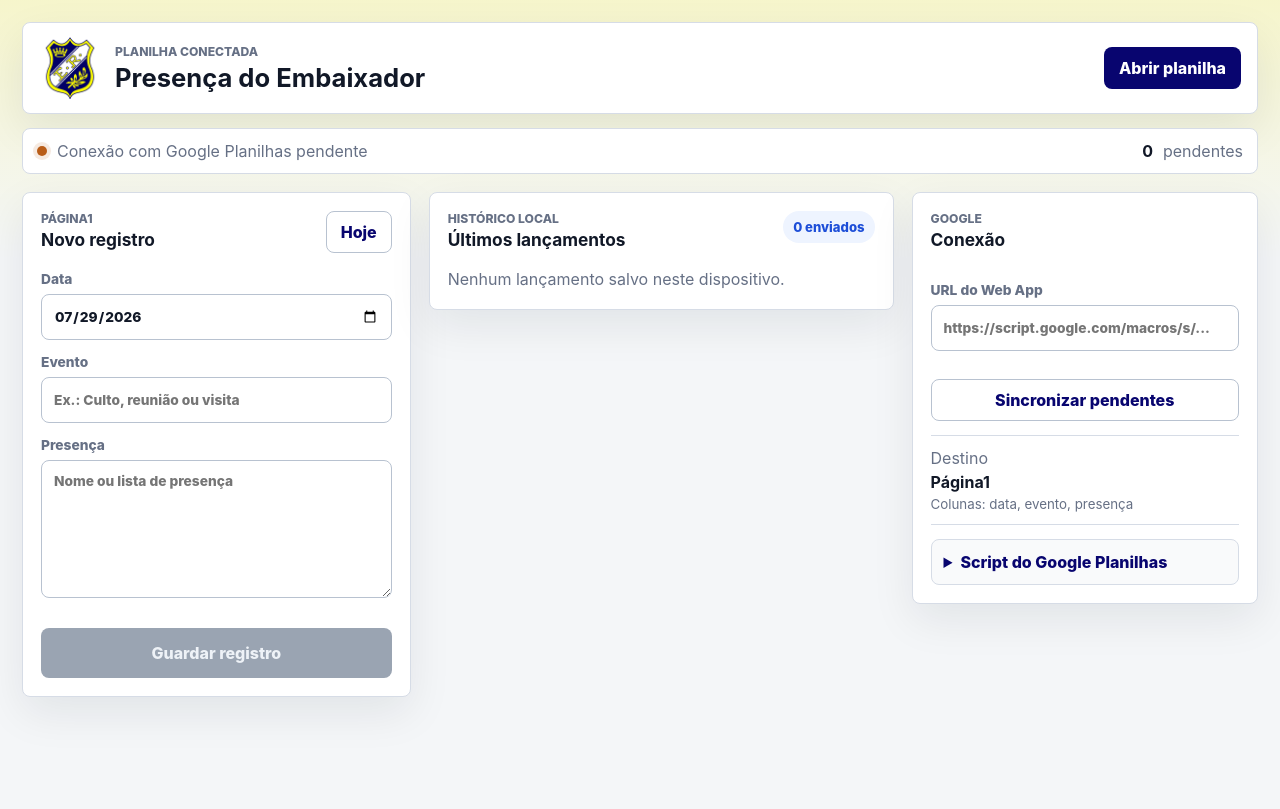
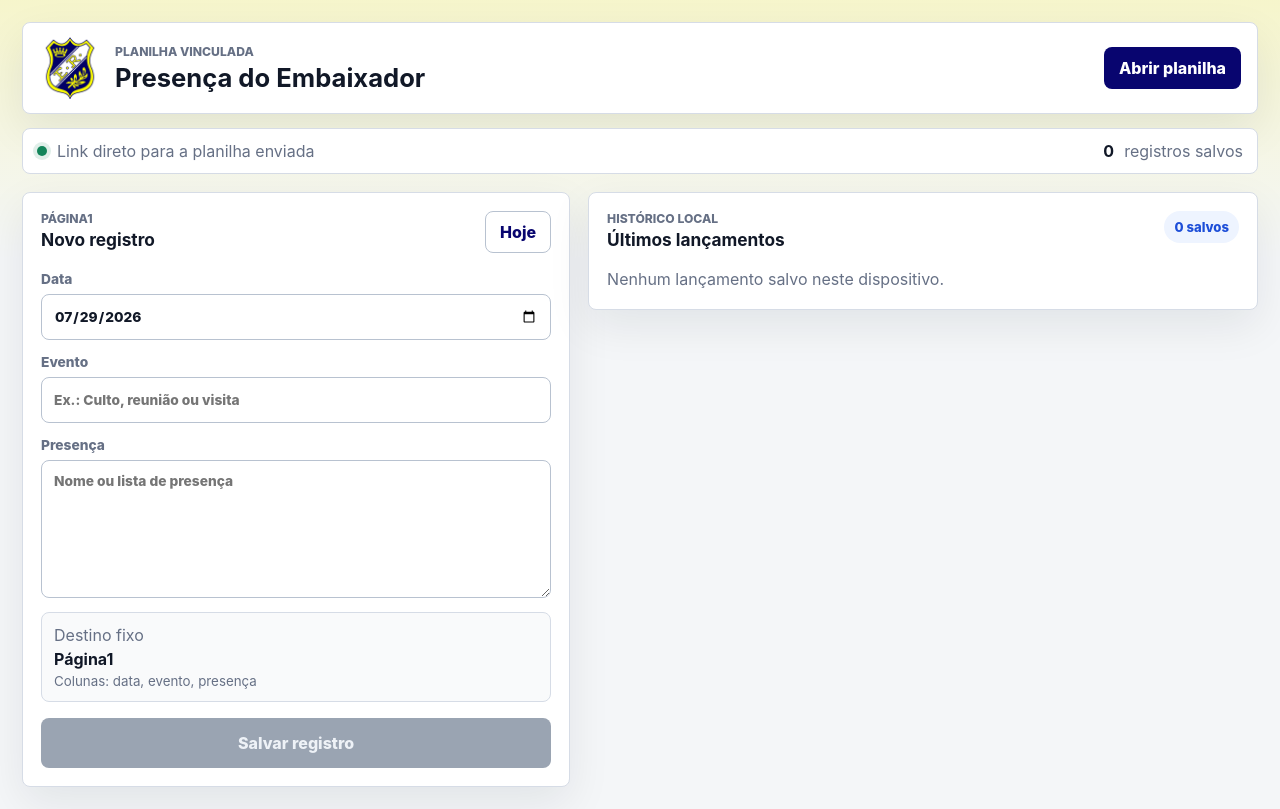
Before and after one commit to GBpontes22/Presen-a-, a Next.js app: page / in a window 1280 px wide. Built offline with nearby package versions, Linux system fonts and the light colour scheme.

Commit message:
Simplify sheet-linked attendance form

```diff
--- a/app/globals.css
+++ b/app/globals.css
@@ -202,7 +202,7 @@ h2 {
 
 .workspace {
   display: grid;
-  grid-template-columns: minmax(300px, 0.92fr) minmax(360px, 1.1fr) minmax(300px, 0.82fr);
+  grid-template-columns: minmax(300px, 0.9fr) minmax(360px, 1.1fr);
   gap: 18px;
   align-items: start;
 }
@@ -234,8 +234,7 @@ h2 {
 }
 
 .field input,
-.field textarea,
-.scriptBox textarea {
+.field textarea {
   width: 100%;
   border: 1px solid var(--line-strong);
   border-radius: 8px;
@@ -256,19 +255,8 @@ h2 {
   resize: vertical;
 }
 
-.scriptBox textarea {
-  margin: 12px 0 10px;
-  min-height: 230px;
-  padding: 10px;
-  font-family: "Cascadia Code", Consolas, monospace;
-  font-size: 0.78rem;
-  line-height: 1.45;
-  resize: vertical;
-}
-
 .field input:focus,
-.field textarea:focus,
-.scriptBox textarea:focus {
+.field textarea:focus {
   border-color: var(--blue);
   box-shadow: 0 0 0 4px rgba(29, 78, 216, 0.12);
 }
@@ -304,12 +292,6 @@ h2 {
   border-color: rgba(180, 35, 24, 0.35);
   background: rgba(180, 35, 24, 0.08);
   color: var(--red);
-}
-
-.message.queued {
-  border-color: rgba(185, 93, 24, 0.35);
-  background: rgba(185, 93, 24, 0.08);
-  color: var(--orange);
 }
 
 .recordList {
@@ -360,14 +342,9 @@ h2 {
   font-weight: 800;
 }
 
-.recordDate span.sent {
+.recordDate span.saved {
   background: rgba(19, 133, 90, 0.09);
   color: var(--green);
-}
-
-.recordDate span.pending {
-  background: rgba(185, 93, 24, 0.1);
-  color: var(--orange);
 }
 
 .countBadge {
@@ -390,52 +367,44 @@ h2 {
   line-height: 1.45;
 }
 
-.sidePanel {
-  display: grid;
-  gap: 14px;
-}
-
 .fullWidth {
   width: 100%;
 }
 
-.sheetInfo {
+.sheetSummary,
+.latestRecord {
   display: grid;
   gap: 4px;
-  padding: 12px 0;
-  border-top: 1px solid var(--line);
-  border-bottom: 1px solid var(--line);
+  padding: 12px;
+  border: 1px solid var(--line);
+  border-radius: 8px;
+  background: var(--surface-soft);
 }
 
-.sheetInfo span,
-.sheetInfo small {
+.sheetSummary {
+  margin-top: 4px;
+}
+
+.latestRecord {
+  margin-bottom: 12px;
+}
+
+.sheetSummary span,
+.sheetSummary small,
+.latestRecord span,
+.latestRecord small {
   color: var(--muted);
 }
 
-.sheetInfo strong {
+.sheetSummary strong,
+.latestRecord strong {
   color: var(--text);
-}
-
-.scriptBox {
-  border: 1px solid var(--line);
-  border-radius: 8px;
-  background: var(--surface-soft);
-  padding: 12px;
-}
-
-.scriptBox summary {
-  cursor: pointer;
-  color: var(--navy);
-  font-weight: 800;
+  overflow-wrap: anywhere;
 }
 
 @media (max-width: 1120px) {
   .workspace {
     grid-template-columns: minmax(0, 1fr) minmax(0, 1fr);
-  }
-
-  .sidePanel {
-    grid-column: 1 / -1;
   }
 }
 
--- a/app/page.tsx
+++ b/app/page.tsx
@@ -1,6 +1,6 @@
 "use client";
 
-import { FormEvent, useCallback, useEffect, useMemo, useState } from "react";
+import { FormEvent, useEffect, useMemo, useState } from "react";
 
 const SPREADSHEET_ID = "1Vufd1iCOEj450pKEfGg7Kz1OiXyx_7ybfj1mubdvFmQ";
 const SHEET_NAME = "Página1";
@@ -8,100 +8,15 @@ const SHEET_URL =
   "https://docs.google.com/spreadsheets/d/1Vufd1iCOEj450pKEfGg7Kz1OiXyx_7ybfj1mubdvFmQ/edit";
 const BASE_PATH = process.env.NEXT_PUBLIC_BASE_PATH ?? "";
 
-const STORAGE_KEYS = {
-  endpoint: "embaixador.endpoint",
-  records: "embaixador.records",
-};
+const STORAGE_KEY = "embaixador.records";
 
-const APPS_SCRIPT_CODE = String.raw`const SPREADSHEET_ID = "1Vufd1iCOEj450pKEfGg7Kz1OiXyx_7ybfj1mubdvFmQ";
-const SHEET_NAME = "Página1";
-const HEADERS = ["data", "evento", "presença"];
-
-function doGet() {
-  return jsonResponse({ ok: true, app: "Presença do Embaixador" });
-}
-
-function doPost(e) {
-  try {
-    const payload = JSON.parse(e.postData.contents || "{}");
-    const sourceEntries = Array.isArray(payload.entries) ? payload.entries : [payload];
-    const rows = sourceEntries.map(normalizeEntry);
-
-    if (rows.length === 0) {
-      throw new Error("Nenhum registro recebido.");
-    }
-
-    const spreadsheet = SpreadsheetApp.openById(SPREADSHEET_ID);
-    const sheet = spreadsheet.getSheetByName(SHEET_NAME) || spreadsheet.insertSheet(SHEET_NAME);
-    ensureHeaders(sheet);
-
-    const startRow = Math.max(sheet.getLastRow() + 1, 2);
-    sheet.getRange(startRow, 1, rows.length, HEADERS.length).setValues(rows);
-    sheet.getRange(startRow, 1, rows.length, 1).setNumberFormat("dd/mm/yyyy");
-
-    return jsonResponse({
-      ok: true,
-      savedRows: rows.length,
-      spreadsheetUrl: spreadsheet.getUrl(),
-    });
-  } catch (error) {
-    return jsonResponse({
-      ok: false,
-      error: String(error && error.message ? error.message : error),
-    });
-  }
-}
-
-function normalizeEntry(entry) {
-  const data = String(entry.data || entry.date || "").trim();
-  const evento = String(entry.evento || entry.event || "").trim();
-  const presenca = String(entry.presenca || entry.presença || entry.presence || "").trim();
-
-  if (!data) throw new Error("Data ausente.");
-  if (!evento) throw new Error("Evento ausente.");
-  if (!presenca) throw new Error("Presença ausente.");
-
-  const dateValue = new Date(data + "T00:00:00");
-  if (isNaN(dateValue.getTime())) {
-    throw new Error("Data inválida.");
-  }
-
-  return [dateValue, evento, presenca];
-}
-
-function ensureHeaders(sheet) {
-  const currentHeaders = sheet
-    .getRange(1, 1, 1, HEADERS.length)
-    .getValues()[0]
-    .map(function (value) {
-      return String(value).trim().toLowerCase();
-    });
-
-  const hasExpectedHeaders = HEADERS.every(function (header, index) {
-    return currentHeaders[index] === header;
-  });
-
-  if (!hasExpectedHeaders) {
-    sheet.getRange(1, 1, 1, HEADERS.length).setValues([HEADERS]);
-    sheet.setFrozenRows(1);
-  }
-}
-
-function jsonResponse(data) {
-  return ContentService
-    .createTextOutput(JSON.stringify(data))
-    .setMimeType(ContentService.MimeType.JSON);
-}`;
-
-type RecordStatus = "pending" | "sent";
-type SaveState = "idle" | "saving" | "success" | "queued" | "error";
+type SaveState = "idle" | "success" | "error";
 
 type AttendanceRecord = {
   id: string;
   data: string;
   evento: string;
   presenca: string;
-  status: RecordStatus;
   submittedAt: string;
 };
 
@@ -137,47 +52,20 @@ function withBasePath(path: string) {
   return `${BASE_PATH}${path}`;
 }
 
-async function postRecords(endpoint: string, records: AttendanceRecord[]) {
-  await fetch(endpoint, {
-    method: "POST",
-    mode: "no-cors",
-    headers: { "Content-Type": "text/plain;charset=utf-8" },
-    body: JSON.stringify({
-      spreadsheetId: SPREADSHEET_ID,
-      sheetName: SHEET_NAME,
-      entries: records.map(({ data, evento, presenca, submittedAt }) => ({
-        data,
-        evento,
-        presenca,
-        submittedAt,
-      })),
-    }),
-  });
-}
-
 export default function Home() {
   const [recordDate, setRecordDate] = useState(todayISO);
   const [eventName, setEventName] = useState("");
   const [presence, setPresence] = useState("");
-  const [endpoint, setEndpoint] = useState("");
   const [records, setRecords] = useState<AttendanceRecord[]>([]);
   const [saveState, setSaveState] = useState<SaveState>("idle");
   const [message, setMessage] = useState("");
   const [hydrated, setHydrated] = useState(false);
-  const [isOnline, setIsOnline] = useState(true);
-  const [isSyncing, setIsSyncing] = useState(false);
-  const [scriptCopied, setScriptCopied] = useState(false);
   const [installPrompt, setInstallPrompt] = useState<BeforeInstallPromptEvent | null>(null);
   const [isInstalled, setIsInstalled] = useState(false);
 
   useEffect(() => {
     try {
-      const storedEndpoint = localStorage.getItem(STORAGE_KEYS.endpoint);
-      const storedRecords = localStorage.getItem(STORAGE_KEYS.records);
-
-      if (storedEndpoint) {
-        setEndpoint(storedEndpoint);
-      }
+      const storedRecords = localStorage.getItem(STORAGE_KEY);
 
       if (storedRecords) {
         setRecords(JSON.parse(storedRecords));
@@ -191,28 +79,8 @@ export default function Home() {
 
   useEffect(() => {
     if (!hydrated) return;
-    localStorage.setItem(STORAGE_KEYS.endpoint, endpoint);
-  }, [endpoint, hydrated]);
-
-  useEffect(() => {
-    if (!hydrated) return;
-    localStorage.setItem(STORAGE_KEYS.records, JSON.stringify(records.slice(0, 80)));
+    localStorage.setItem(STORAGE_KEY, JSON.stringify(records.slice(0, 80)));
   }, [records, hydrated]);
-
-  useEffect(() => {
-    if (typeof navigator === "undefined") return;
-
-    const updateOnlineState = () => setIsOnline(navigator.onLine);
-    updateOnlineState();
-
-    window.addEventListener("online", updateOnlineState);
-    window.addEventListener("offline", updateOnlineState);
-
-    return () => {
-      window.removeEventListener("online", updateOnlineState);
-      window.removeEventListener("offline", updateOnlineState);
-    };
-  }, []);
 
   useEffect(() => {
     if (!("serviceWorker" in navigator)) return;
@@ -247,56 +115,12 @@ export default function Home() {
     };
   }, []);
 
-  const pendingRecords = useMemo(
-    () => records.filter((record) => record.status === "pending"),
-    [records],
-  );
-
-  const sentRecords = useMemo(
-    () => records.filter((record) => record.status === "sent"),
-    [records],
-  );
+  const lastRecord = useMemo(() => records[0], [records]);
 
   const canSubmit =
     recordDate.length > 0 &&
     eventName.trim().length > 0 &&
-    presence.trim().length > 0 &&
-    saveState !== "saving";
-
-  const syncPending = useCallback(async () => {
-    const targetEndpoint = endpoint.trim();
-    if (!targetEndpoint || !isOnline || pendingRecords.length === 0 || isSyncing) return;
-
-    const pendingIds = new Set(pendingRecords.map((record) => record.id));
-
-    try {
-      setIsSyncing(true);
-      await postRecords(targetEndpoint, pendingRecords);
-      setRecords((current) =>
-        current
-          .map((record) =>
-            pendingIds.has(record.id) ? { ...record, status: "sent" as const } : record,
-          )
-          .slice(0, 80),
-      );
-      setSaveState("success");
-      setMessage(
-        pendingRecords.length === 1
-          ? "1 registro pendente foi enviado para a planilha."
-          : `${pendingRecords.length} registros pendentes foram enviados para a planilha.`,
-      );
-    } catch {
-      setSaveState("error");
-      setMessage("Não foi possível sincronizar agora. Os registros continuam salvos aqui.");
-    } finally {
-      setIsSyncing(false);
-    }
-  }, [endpoint, isOnline, isSyncing, pendingRecords]);
-
-  useEffect(() => {
-    if (!hydrated || pendingRecords.length === 0 || !endpoint.trim() || !isOnline) return;
-    void syncPending();
-  }, [endpoint, hydrated, isOnline, pendingRecords.length, syncPending]);
+    presence.trim().length > 0;
 
   async function installApp() {
     if (!installPrompt) return;
@@ -307,17 +131,7 @@ export default function Home() {
     setIsInstalled(choice.outcome === "accepted");
   }
 
-  async function copyScript() {
-    try {
-      await navigator.clipboard.writeText(APPS_SCRIPT_CODE);
-      setScriptCopied(true);
-      window.setTimeout(() => setScriptCopied(false), 1800);
-    } catch {
-      setScriptCopied(false);
-    }
-  }
-
-  async function saveRecord(event: FormEvent) {
+  function saveRecord(event: FormEvent) {
     event.preventDefault();
     setMessage("");
 
@@ -347,38 +161,14 @@ export default function Home() {
       data: recordDate,
       evento: cleanEvent,
       presenca: cleanPresence,
-      status: "pending",
       submittedAt: new Date().toISOString(),
     };
 
-    const targetEndpoint = endpoint.trim();
-
-    if (!targetEndpoint || !isOnline) {
-      setRecords((current) => [nextRecord, ...current].slice(0, 80));
-      setSaveState("queued");
-      setMessage(
-        targetEndpoint
-          ? "Registro salvo no aparelho. Ele será enviado quando a conexão voltar."
-          : "Registro salvo no aparelho. Cole a URL do Web App para enviar à planilha.",
-      );
-      setEventName("");
-      setPresence("");
-      return;
-    }
-
-    try {
-      setSaveState("saving");
-      await postRecords(targetEndpoint, [nextRecord]);
-      setRecords((current) => [{ ...nextRecord, status: "sent" as const }, ...current].slice(0, 80));
-      setSaveState("success");
-      setMessage("Registro enviado para a planilha.");
-      setEventName("");
-      setPresence("");
-    } catch {
-      setRecords((current) => [nextRecord, ...current].slice(0, 80));
-      setSaveState("queued");
-      setMessage("Registro salvo no aparelho. Tente sincronizar novamente em instantes.");
-    }
+    setRecords((current) => [nextRecord, ...current].slice(0, 80));
+    setSaveState("success");
+    setMessage("Registro salvo. A planilha vinculada está no botão Abrir planilha.");
+    setEventName("");
+    setPresence("");
   }
 
   return (
@@ -387,7 +177,7 @@ export default function Home() {
         <div className="brand">
           <img src={withBasePath("/logo-er.png")} alt="Logo ER" className="brandLogo" />
           <div>
-            <p className="eyebrow">Planilha conectada</p>
+            <p className="eyebrow">Planilha vinculada</p>
             <h1>Presença do Embaixador</h1>
           </div>
         </div>
@@ -405,23 +195,17 @@ export default function Home() {
       </header>
 
       <section className="statusStrip" aria-live="polite">
-        <span className={endpoint && isOnline ? "dot connected" : "dot"} />
-        <span>
-          {!isOnline
-            ? "Sem internet"
-            : endpoint
-              ? "Pronto para enviar ao Google Planilhas"
-              : "Conexão com Google Planilhas pendente"}
-        </span>
-        <strong>{pendingRecords.length}</strong>
-        <span>pendentes</span>
+        <span className="dot connected" />
+        <span>Link direto para a planilha enviada</span>
+        <strong>{records.length}</strong>
+        <span>registros salvos</span>
       </section>
 
       <div className="workspace">
         <form className="panel formPanel" onSubmit={saveRecord}>
           <div className="panelHeader">
             <div>
-              <p className="eyebrow">Página1</p>
+              <p className="eyebrow">{SHEET_NAME}</p>
               <h2>Novo registro</h2>
             </div>
             <button type="button" className="quietButton" onClick={() => setRecordDate(todayISO())}>
@@ -457,14 +241,16 @@ export default function Home() {
             />
           </label>
 
+          <div className="sheetSummary">
+            <span>Destino fixo</span>
+            <strong>{SHEET_NAME}</strong>
+            <small>Colunas: data, evento, presença</small>
+          </div>
+
           {message ? <p className={`message ${saveState}`}>{message}</p> : null}
 
           <button className="primaryButton" type="submit" disabled={!canSubmit}>
-            {saveState === "saving"
-              ? "Enviando..."
-              : endpoint.trim() && isOnline
-                ? "Enviar para planilha"
-                : "Guardar registro"}
+            Salvar registro
           </button>
         </form>
 
@@ -474,8 +260,16 @@ export default function Home() {
               <p className="eyebrow">Histórico local</p>
               <h2>Últimos lançamentos</h2>
             </div>
-            <span className="countBadge">{sentRecords.length} enviados</span>
+            <span className="countBadge">{records.length} salvos</span>
           </div>
+
+          {lastRecord ? (
+            <div className="latestRecord">
+              <span>Último registro</span>
+              <strong>{lastRecord.evento}</strong>
+              <small>{formatDate(lastRecord.data)}</small>
+            </div>
+          ) : null}
 
           <div className="recordList">
             {records.length === 0 ? (
@@ -485,7 +279,7 @@ export default function Home() {
                 <article className="recordRow" key={record.id}>
                   <div className="recordDate">
                     <strong>{formatDate(record.data)}</strong>
-                    <span className={record.status}>{record.status === "sent" ? "Enviado" : "Pendente"}</span>
+                    <span className="saved">Salvo</span>
                   </div>
                   <div className="recordContent">
                     <strong>{record.evento}</strong>
@@ -496,47 +290,6 @@ export default function Home() {
             )}
           </div>
         </section>
-
-        <aside className="panel sidePanel">
-          <div className="panelHeader">
-            <div>
-              <p className="eyebrow">Google</p>
-              <h2>Conexão</h2>
-            </div>
-          </div>
-
-          <label className="field">
-            <span>URL do Web App</span>
-            <input
-              value={endpoint}
-              onChange={(event) => setEndpoint(event.target.value)}
-              placeholder="https://script.google.com/macros/s/..."
-            />
-          </label>
-
-          <button
-            type="button"
-            className="quietButton fullWidth"
-            onClick={syncPending}
-            disabled={!endpoint.trim() || !isOnline || pendingRecords.length === 0 || isSyncing}
-          >
-            {isSyncing ? "Sincronizando..." : "Sincronizar pendentes"}
-          </button>
-
-          <div className="sheetInfo">
-            <span>Destino</span>
-            <strong>{SHEET_NAME}</strong>
-            <small>Colunas: data, evento, presença</small>
-          </div>
-
-          <details className="scriptBox">
-            <summary>Script do Google Planilhas</summary>
-            <textarea readOnly value={APPS_SCRIPT_CODE} />
-            <button type="button" className="quietButton fullWidth" onClick={copyScript}>
-              {scriptCopied ? "Script copiado" : "Copiar script"}
-            </button>
-          </details>
-        </aside>
       </div>
     </main>
   );
```
Also changed, not shown: 2 other files (tests, documents, lock files or other folders).
